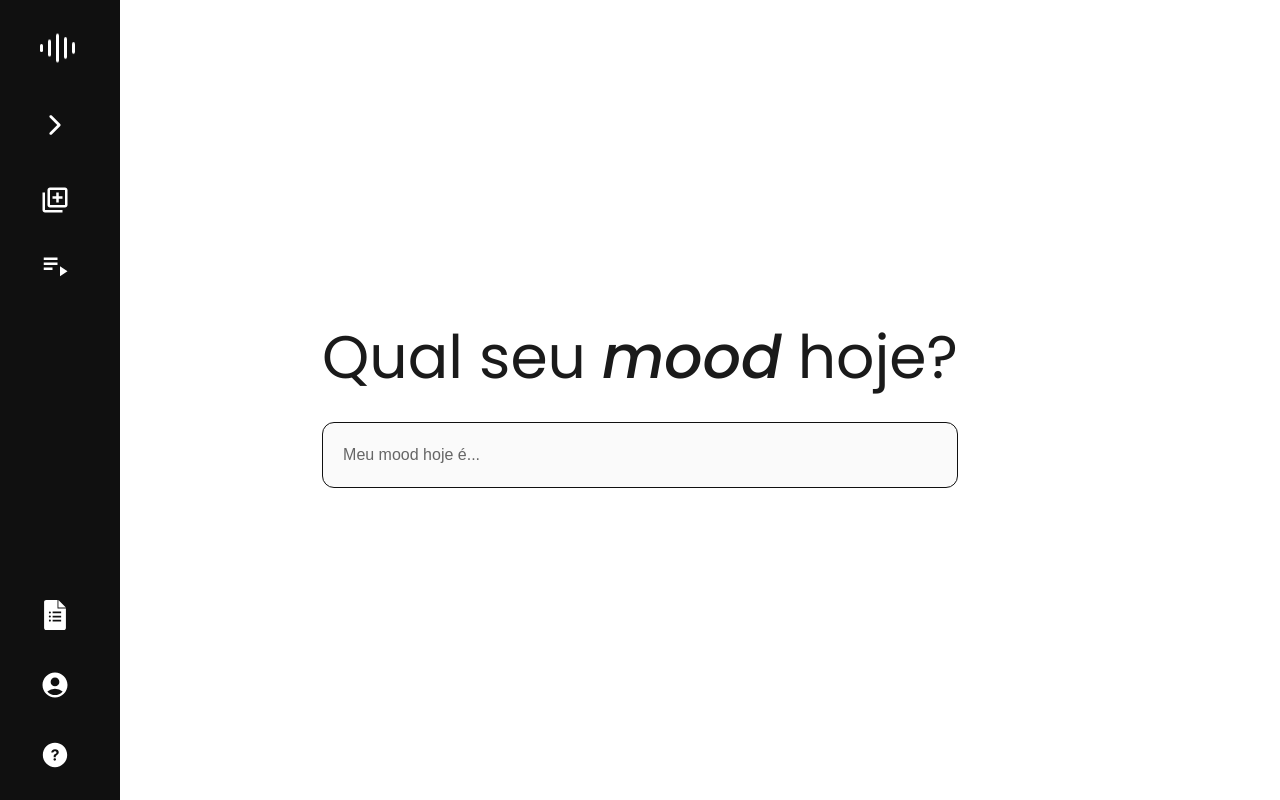
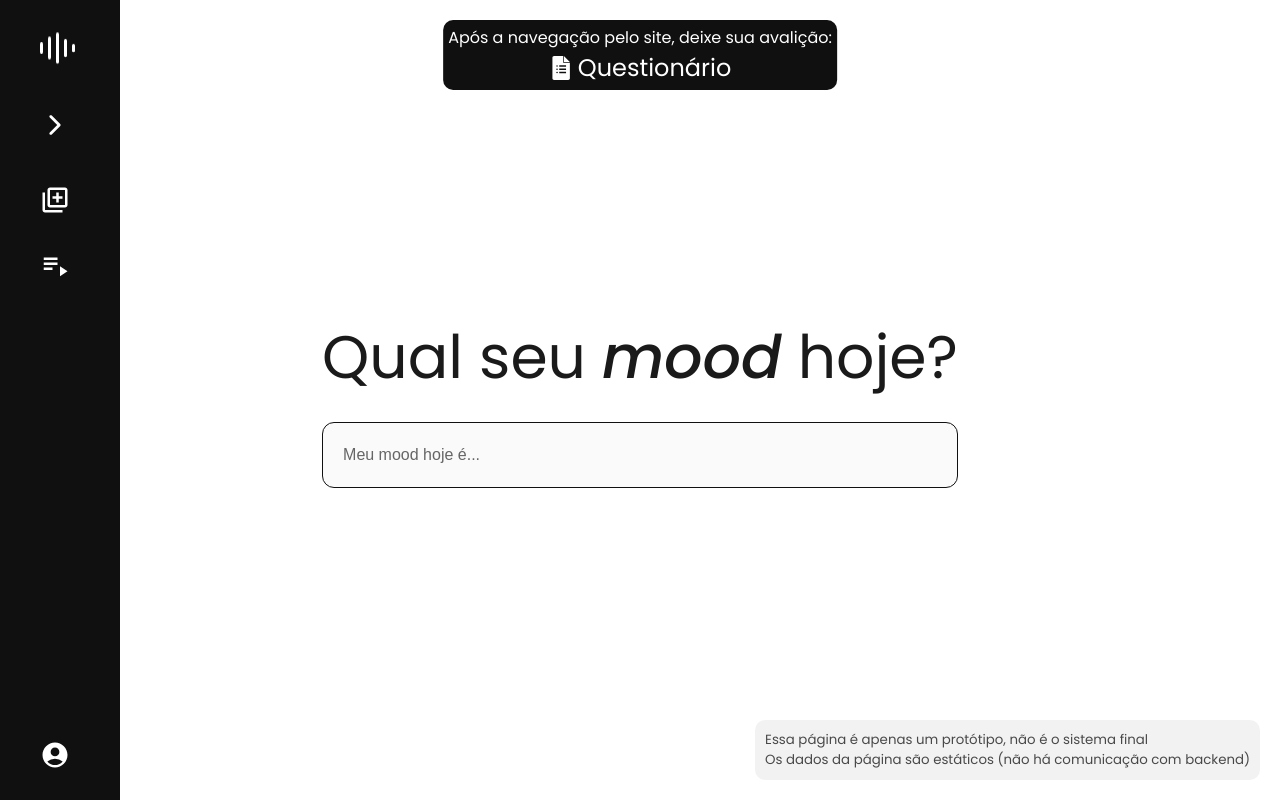
Before and after one commit to Kauan-13/moodify, a React (Vite) app: page /#/ in a window 1280 px wide. Built offline with nearby package versions, Linux system fonts and the light colour scheme.

Commit message:
Adicionando marca d'agua informando que é apenas um protótipo; deixando alerta para responder ao formulário ao terminar a navegação das páginas

```diff
--- /dev/null
+++ b/src/components/FormAlert/index.tsx
@@ -0,0 +1,16 @@
+import { SiGoogleforms } from "react-icons/si"
+import style from "./style.module.css";
+
+const FormAlert = () => {
+    return (
+        <div className={style.formAlert}>
+            <p>Após a navegação pelo site, deixe sua avalição: </p>
+            <a href="https://docs.google.com/forms/d/e/1FAIpQLSdeyyF-rQLmpAdNP-PhHNq-KxzC0pY4T5a3Fqyx1xLpZtaJRw/viewform?usp=dialog" target="_blank" className={style.link}>
+                <SiGoogleforms></SiGoogleforms>
+                <p>Questionário</p>
+            </a>
+        </div>
+    )
+}
+
+export default FormAlert;
--- /dev/null
+++ b/src/components/FormAlert/style.module.css
@@ -0,0 +1,31 @@
+.formAlert {
+  position: absolute;
+  top: 20px;
+  left: 50%;
+  transform: translateX(-50%);
+  background-color: var(--theme-primary);
+  color: var(--theme-background);
+  font-size: 12pt;
+  border-radius: 10px;
+  padding: 5px;
+  display: flex;
+  flex-direction: column;
+  align-items: center;
+}
+
+.link {
+  text-decoration: none;
+  color: var(--theme-background);
+  display: flex;
+  gap: 20px;
+  align-items: center;
+  font-size: 18pt;
+}
+
+.link > p {
+  margin-left: -15px;
+}
+
+.link:hover {
+  color: var(--theme-primary-light);
+}
--- a/src/components/HomePage/index.tsx
+++ b/src/components/HomePage/index.tsx
@@ -5,6 +5,8 @@ import SearchForm from "../SearchForm";
 import LoginPopup from "../LoginPopup";
 import { useAuth } from "../../contexts/AuthContext";
 import { useNavigate } from "react-router-dom";
+import Watermark from "../Watermark";
+import FormAlert from "../FormAlert";
 
 const HomePage = () => {
     const [showPopup, setShowPopup] = useState(false);
@@ -28,6 +30,8 @@ const HomePage = () => {
             </div>
 
             {showPopup && <LoginPopup onClose={() => setShowPopup(false)} />}
+            <Watermark/>
+            <FormAlert/>
         </main>
     )
 }
--- a/src/components/Playlist/index.tsx
+++ b/src/components/Playlist/index.tsx
@@ -8,6 +8,8 @@ import styles from "./styles.module.css";
 import { useAuth } from "../../contexts/AuthContext";
 import { type Playlist as PlaylistType, type Song as SongType } from "../../types/playlist";
 import { usePlaylists } from "../../contexts/PlaylistContext";
+import Watermark from "../Watermark";
+import FormAlert from "../FormAlert";
 
 const Playlist = () => {
     const [showPopup, setShowPopup] = useState(false);
@@ -91,6 +93,8 @@ const Playlist = () => {
             </div>
 
             {showPopup && <LoginPopup onClose={() => setShowPopup(false)} />}
+            <Watermark/>
+            <FormAlert/>
         </main>
     )
 }
--- a/src/components/ProfilePage/index.tsx
+++ b/src/components/ProfilePage/index.tsx
@@ -7,6 +7,8 @@ import { Link, useNavigate } from "react-router-dom";
 import { useAuth } from "../../contexts/AuthContext";
 import type { Playlist as PlaylistType, Song as SongType } from "../../types/playlist";
 import { usePlaylists } from "../../contexts/PlaylistContext";
+import Watermark from "../Watermark";
+import FormAlert from "../FormAlert";
 
 const ProfilePage = () => {
     const [showPopup, setShowPopup] = useState(false);
@@ -71,6 +73,8 @@ const ProfilePage = () => {
             </div>
 
             {showPopup && <LoginPopup onClose={() => setShowPopup(false)} />}
+            <Watermark/>
+            <FormAlert/>
         </main>
     );
 };
--- a/src/components/Sidebar/index.tsx
+++ b/src/components/Sidebar/index.tsx
@@ -67,32 +67,20 @@ const Sidebar = ({ onClick }: SidebarProps) => {
                                     </li>
                                 ) : (
                                     playlists.map((playlist: PlaylistType) => (
-                                        <li key={playlist.id}>
-                                            <Link to={`/playlist/${playlist.id}`} className={style.link}>
+                                        <Link to={`/playlist/${playlist.id}`} className={style.link}>
+                                            <li key={playlist.id}>
                                                 <p>{playlist.mood.name}</p>
-                                            </Link>
-                                        </li>
+                                            </li>
+                                        </Link>
                                     ))
                                 )}
                             </div>
                         </li>
                     )}
 
-                    <li className={style.form_icon}>
-                        <a href="https://docs.google.com/forms/d/e/1FAIpQLSdeyyF-rQLmpAdNP-PhHNq-KxzC0pY4T5a3Fqyx1xLpZtaJRw/viewform?usp=dialog" target="_blank" className={style.link}>
-                            <SiGoogleforms></SiGoogleforms>
-                            <p>Questionário</p>
-                        </a>
-                    </li>
-
                     <li className={style.account_icon} onClick={onClick}>
                         <MdAccountCircle></MdAccountCircle>
                         <p>Perfil</p>
-                    </li>
-
-                    <li className={style.help_icon}>
-                        <IoIosHelpCircle ></IoIosHelpCircle >
-                        <p>Ajuda</p>
                     </li>
                 </ul>
             </nav>
--- a/src/components/Sidebar/style.module.css
+++ b/src/components/Sidebar/style.module.css
@@ -98,7 +98,7 @@
 
 .account_icon {
   position: absolute;
-  bottom: 80px;
+  bottom: 10px;
   left: 40px;
 }
 
@@ -190,8 +190,12 @@
   height: auto;
   padding: 8px 0;
   gap: 0;
+
+  transition: opacity 0.2s;
+}
+
+.playlists > a {
   cursor: pointer;
-  transition: opacity 0.2s;
 }
 
 .playlists li:hover {
--- /dev/null
+++ b/src/components/Watermark/index.tsx
@@ -0,0 +1,12 @@
+import style from "./style.module.css";
+
+const Watermark = () => {
+    return (
+        <div className={style.waterMark}>
+            <p>Essa página é apenas um protótipo, não é o sistema final</p>
+            <p>Os dados da página são estáticos (não há comunicação com backend)</p>
+        </div>
+    )
+}
+
+export default Watermark;
--- /dev/null
+++ b/src/components/Watermark/style.module.css
@@ -0,0 +1,10 @@
+.waterMark {
+    position: absolute;
+    right: 20px;
+    bottom: 20px;
+    background-color: rgba(0, 0, 0, 0.05);
+    padding: 10px;
+    border-radius: 10px;
+    font-size: 10pt;
+    color: rgba(0, 0, 0, 0.7);
+}
```
